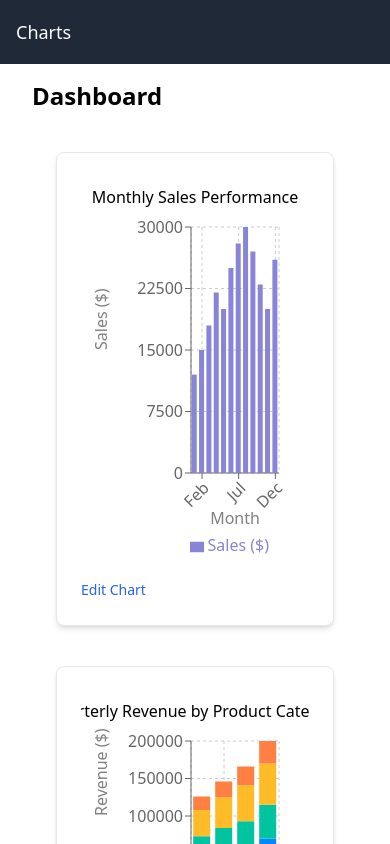
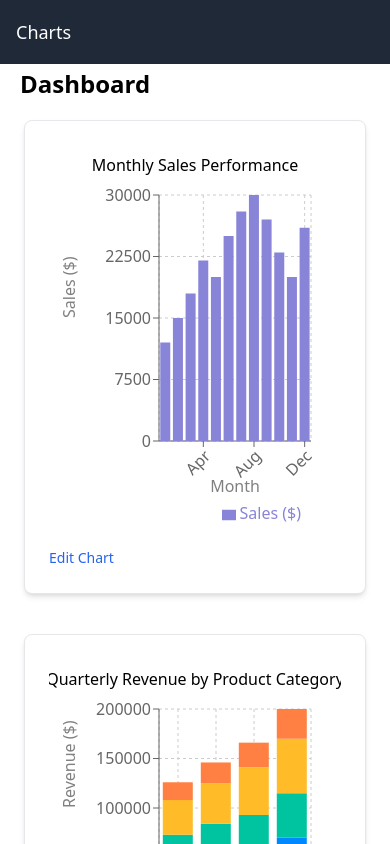
Before and after one commit to cassianosm/charts, a React (Vite) app: page / in a window 390 px wide. Shown: the top 844 px of the page. Built offline with nearby package versions, Linux system fonts and the light colour scheme.

Commit message:
Chore: adjust main wrapper padding

```diff
--- a/src/components/MainWrapper.tsx
+++ b/src/components/MainWrapper.tsx
@@ -19,9 +19,9 @@ const MainWrapper = ({
   title: string;
   children: JSX.Element;
 }): JSX.Element => (
-  <div className="p-4">
+  <div className="p-1 md:p-4">
     <h2 className="text-2xl font-bold mb-4">{title}</h2>
-    <div className="p-6">{children}</div>
+    <div className="p-1 md:p-6">{children}</div>
   </div>
 );
 
```
